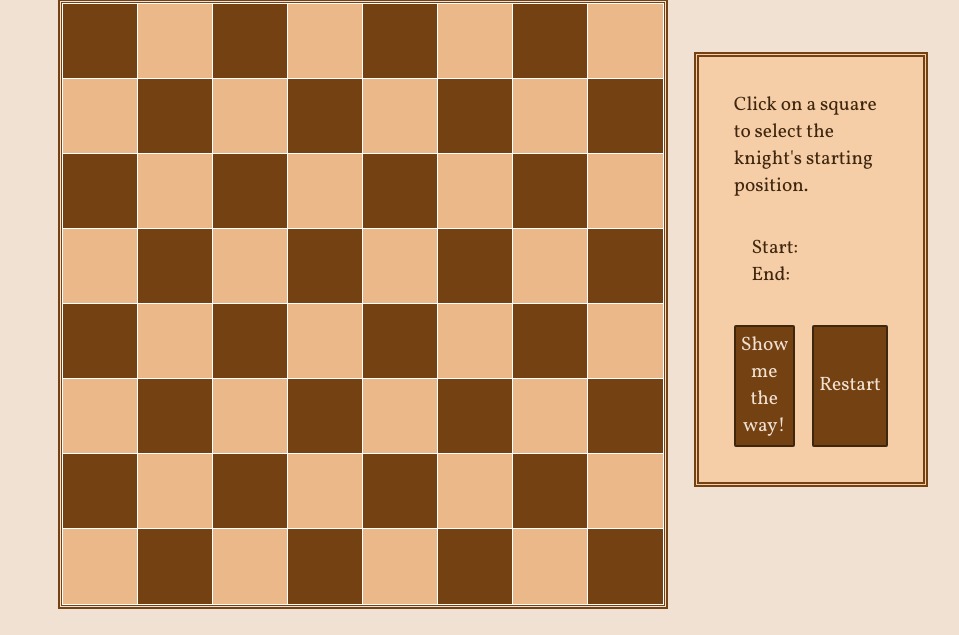
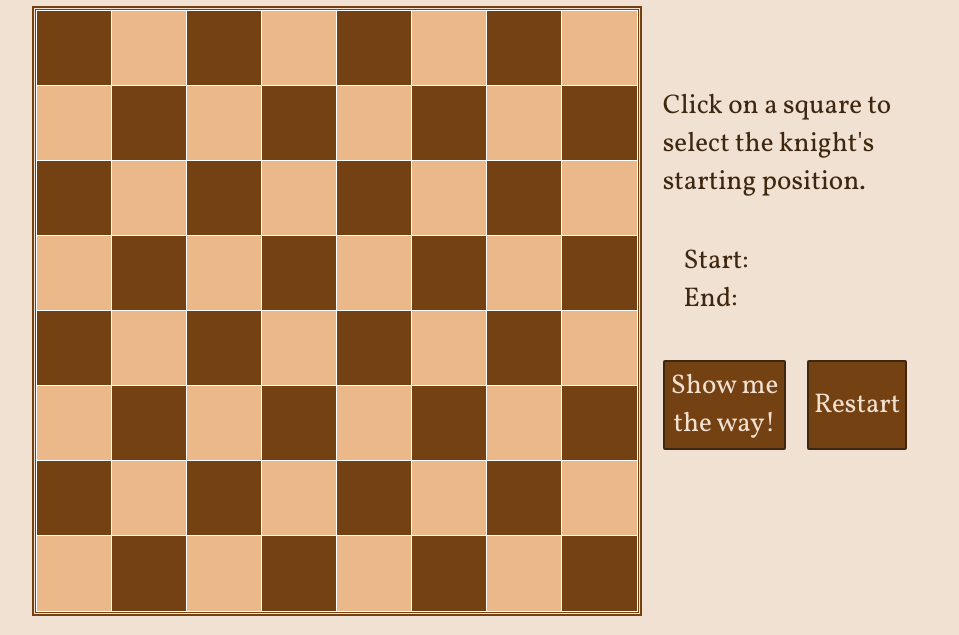
Before and after one commit to ajwjung/knight-travails, a website built with webpack: page src/index.html in a window 1280 px wide. Shown: the part 165-800 px from the top of the page, without its empty margins (160-1119 px from the left). Built offline with nearby package versions, Linux system fonts and the light colour scheme.

Commit message:
style: Remove content bg and increase font size

```diff
--- a/src/styles/style.css
+++ b/src/styles/style.css
@@ -5,6 +5,7 @@
     --light-brown: rgb(116, 65, 18);
     --cream: rgb(235, 184, 137);
     --ivory: rgb(240, 225, 211);
+    --hover-color: rgb(196, 120, 49);
     --padding: 1rem;
 }
 
@@ -13,7 +14,7 @@
     padding: 0;
     box-sizing: border-box;
     font-family: 'Vollkorn', serif;
-    font-size: 1.1rem;
+    font-size: 1.3rem;
     color: var(--dark-brown);
 }
 
@@ -28,7 +29,7 @@ body {
     height: 100vh;
     width: 70vw;
     display: grid;
-    grid-template-columns: 3fr 1fr;
+    grid-template-columns: 2fr 1fr;
     grid-template-rows: 1fr 5fr;
 }
 
@@ -96,10 +97,6 @@ h1 {
 
 .content {
     height: min-content;
-    width: clamp(100px, 45%);
-    background: rgb(245, 205, 167);
-    border: 5px double var(--light-brown);
-    padding: var(--padding);
 }
 
 .content > * {
@@ -127,5 +124,5 @@ ul {
 
 #get-path:hover,
 #restart:hover {
-    background: rgb(196, 120, 49);
+    background: var(--hover-color);
 }
```
Also changed, not shown: dist/main.js.
